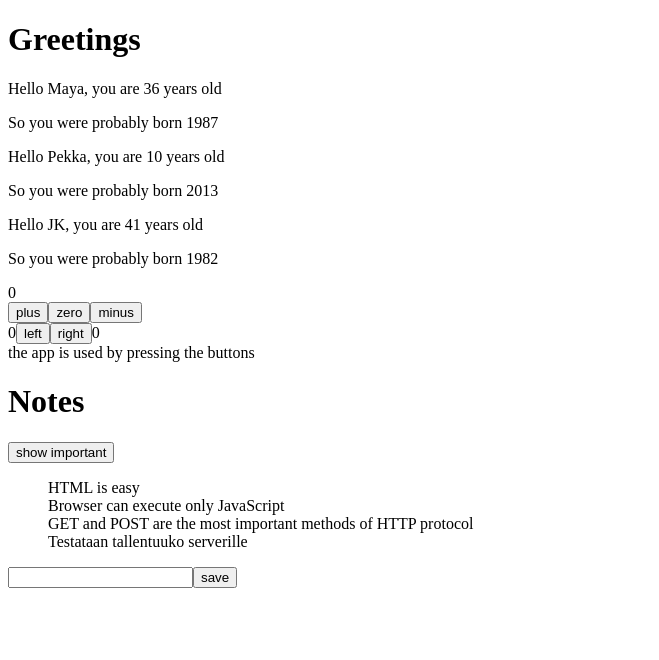
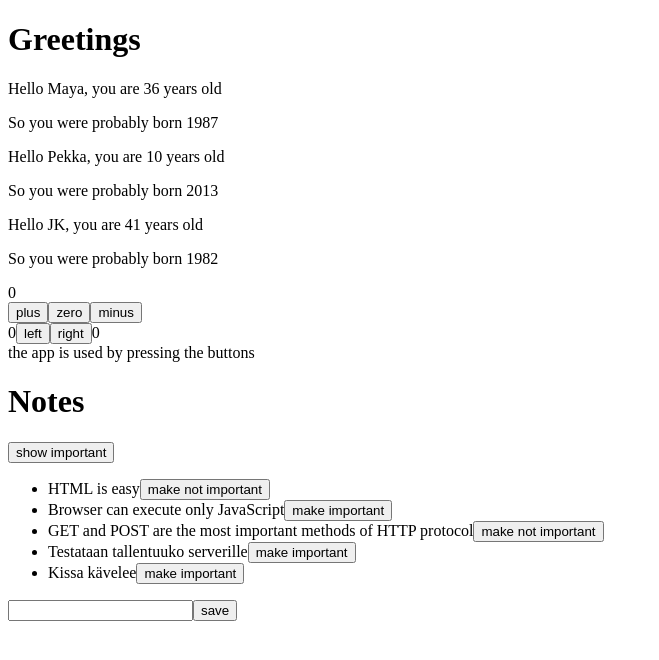
Before and after one commit to anniina-aarnio/fullstack_MOOC, a React (Create React App) app in the folder osa1/part1/: page / in a window 1280 px wide. Shown: the top 660 px of the page, without its empty margins (0-659 px from the left). Built offline with nearby package versions, Linux system fonts and the light colour scheme; data requests are answered from the project's data file.

Commit message:
osa2 harjoittelu jatkuu: lisätty Noteen nappi, jolla voi muuttaa importance true tai false - nyt ei vielä muuta vaan tulostaa konsoliin

```diff
--- a/osa1/part1/db.json
+++ b/osa1/part1/db.json
@@ -23,6 +23,12 @@
       "date": "2023-01-23T09:31:11.015Z",
       "important": false,
       "id": 4
+    },
+    {
+      "content": "Kissa kävelee",
+      "date": "2023-01-23T09:41:02.698Z",
+      "important": false,
+      "id": 5
     }
   ]
 }
--- a/osa1/part1/src/App.js
+++ b/osa1/part1/src/App.js
@@ -53,6 +53,9 @@ const App = () => {
     ? notes
     : notes.filter(note => note.important)
 
+  const toggleImportanceOf = (id) => {
+    console.log('importance of ' + id + ' needs to be toggled')
+  }
 
   return (
     <>
@@ -71,7 +74,10 @@ const App = () => {
       </div>
       <ul>
         {notesToShow.map(note =>
-          <Note key={note.id} note={note.content} />
+          <Note
+            key={note.id}
+            note={note}
+            toggleImportance={() => toggleImportanceOf(note.id)} />
         )}
       </ul>
       <form onSubmit={addNote}>
--- a/osa1/part1/src/components/Note.js
+++ b/osa1/part1/src/components/Note.js
@@ -1,7 +1,13 @@
-const Note = ({ note }) => (
-  <div>
-    {note}
-  </div>
-)
+const Note = ({ note, toggleImportance }) => {
+  const label = note.important
+    ? 'make not important' : 'make important'
+
+  return(
+    <li>
+      {note.content}
+      <button onClick={toggleImportance}>{label}</button>
+    </li>
+  )
+}
 
 export default Note
```
